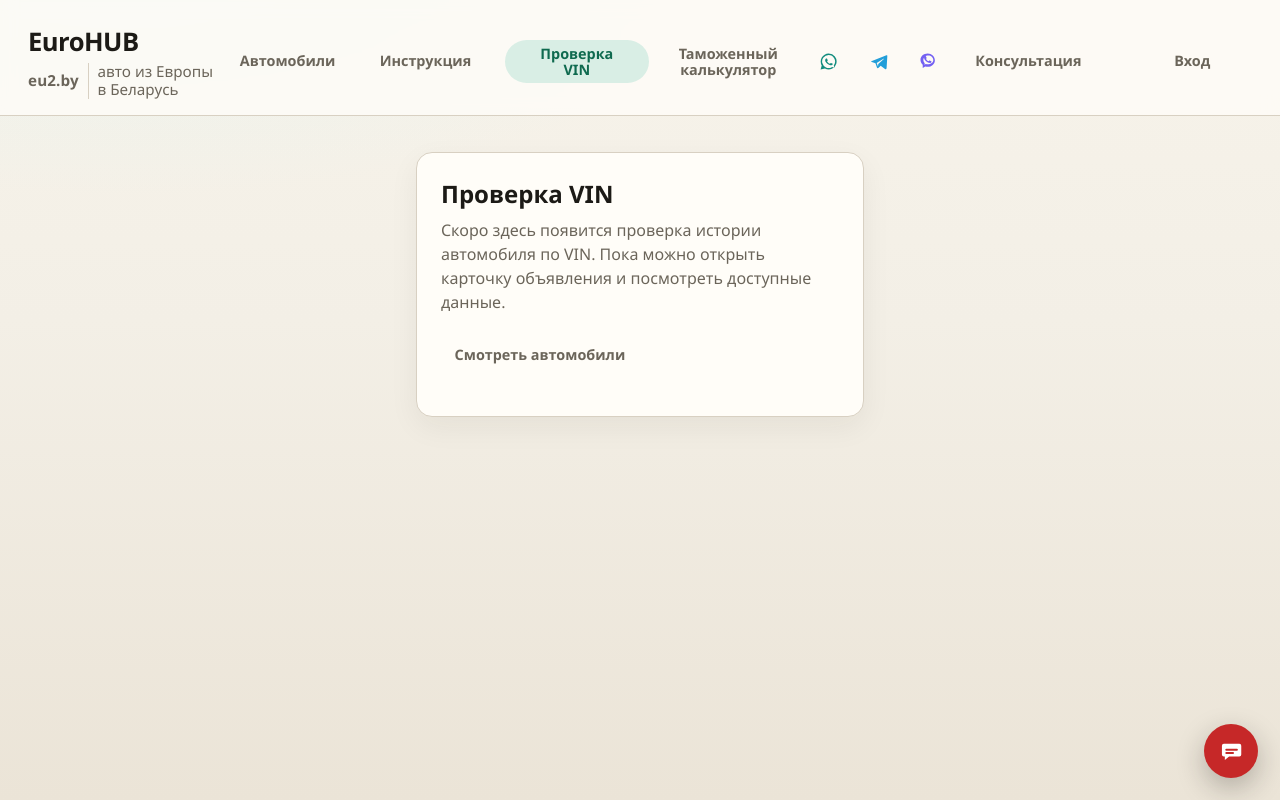
After one commit to Barmatux/autoplius-scraper, a Flask app: page /vin-check in a window 1280 px wide. The commit adds this page. Run offline with Flask 3, Linux system fonts and the light colour scheme.

Commit message:
Add Проверка VIN header link between instruction and calculator.
Co-authored-by: Cursor <cursoragent@cursor.com>

```diff
--- a/ui/app.py
+++ b/ui/app.py
@@ -1413,6 +1413,11 @@ def instruction():
     return render_template("instruction.html")
 
 
+@app.get("/vin-check")
+def vin_check():
+    return render_template("vin_check.html")
+
+
 @app.get("/calculator")
 def customs_calculator():
     return render_template("calculator.html")
--- a/ui/static/tab_preference.js
+++ b/ui/static/tab_preference.js
@@ -1,6 +1,6 @@
 (function () {
   const STORAGE_KEY = "listings-return-v1";
-  const LIST_PATHS = new Set(["/", "/catalog", "/analytics", "/calculator", "/instruction"]);
+  const LIST_PATHS = new Set(["/", "/catalog", "/analytics", "/calculator", "/instruction", "/vin-check"]);
 
   function saveReturnTarget(url) {
     try {
--- a/ui/templates/_mobile_nav.html
+++ b/ui/templates/_mobile_nav.html
@@ -43,6 +43,11 @@
       class="mobile-nav-link{% if active_tab is defined and active_tab == 'instruction' %} is-active{% endif %}"
       href="{{ url_for('instruction') }}"
     >Инструкция</a>
+
+    <a
+      class="mobile-nav-link{% if active_tab is defined and active_tab == 'vin_check' %} is-active{% endif %}"
+      href="{{ url_for('vin_check') }}"
+    >Проверка VIN</a>
 
     <a
       class="mobile-nav-link{% if active_tab is defined and active_tab == 'calculator' %} is-active{% endif %}"
--- a/ui/templates/_primary_nav.html
+++ b/ui/templates/_primary_nav.html
@@ -44,6 +44,11 @@
     >Инструкция</a>
 
     <a
+      class="nav-btn nav-btn-text nav-btn-stack{% if active_tab is defined and active_tab == 'vin_check' %} active{% endif %}"
+      href="{{ url_for('vin_check') }}"
+    ><span class="nav-btn-stack-line">Проверка</span><span class="nav-btn-stack-line">VIN</span></a>
+
+    <a
       class="nav-btn nav-btn-text nav-btn-stack{% if active_tab is defined and active_tab == 'calculator' %} active{% endif %}"
       href="{{ url_for('customs_calculator') }}"
     ><span class="nav-btn-stack-line">Таможенный</span><span class="nav-btn-stack-line">калькулятор</span></a>
--- /dev/null
+++ b/ui/templates/vin_check.html
@@ -0,0 +1,40 @@
+<!DOCTYPE html>
+<html lang="ru">
+<head>
+  <meta charset="utf-8">
+  <meta name="viewport" content="width=device-width, initial-scale=1">
+  <title>Проверка VIN · EuroHUB</title>
+  {% include "_meta_brand.html" %}
+  {% include "_site_icons.html" %}
+  <link rel="stylesheet" href="{{ url_for('static', filename='style.css') }}?v=20260908g">
+</head>
+<body>
+  <header class="top">
+    {% set active_tab = "vin_check" %}
+    <div class="top-main">
+      {% include "_brand.html" %}
+      {% include "_primary_nav.html" %}
+      {% include "_mobile_nav.html" %}
+      <div class="meta top-meta">
+        {% include "_admin_bar.html" %}
+      </div>
+    </div>
+  </header>
+
+  <main>
+    {% include "_tabs.html" %}
+    <section class="auth-panel calculator-panel">
+      <h1 class="auth-title">Проверка VIN</h1>
+      <p class="auth-lead">
+        Скоро здесь появится проверка истории автомобиля по VIN. Пока можно открыть карточку объявления
+        и посмотреть доступные данные.
+      </p>
+      <p>
+        <a class="nav-btn nav-btn-text" href="{{ url_for('index', tab='all', sort=nav_sort) }}">Смотреть автомобили</a>
+      </p>
+    </section>
+  </main>
+
+  {% include "_feedback_modal.html" %}
+</body>
+</html>
```
